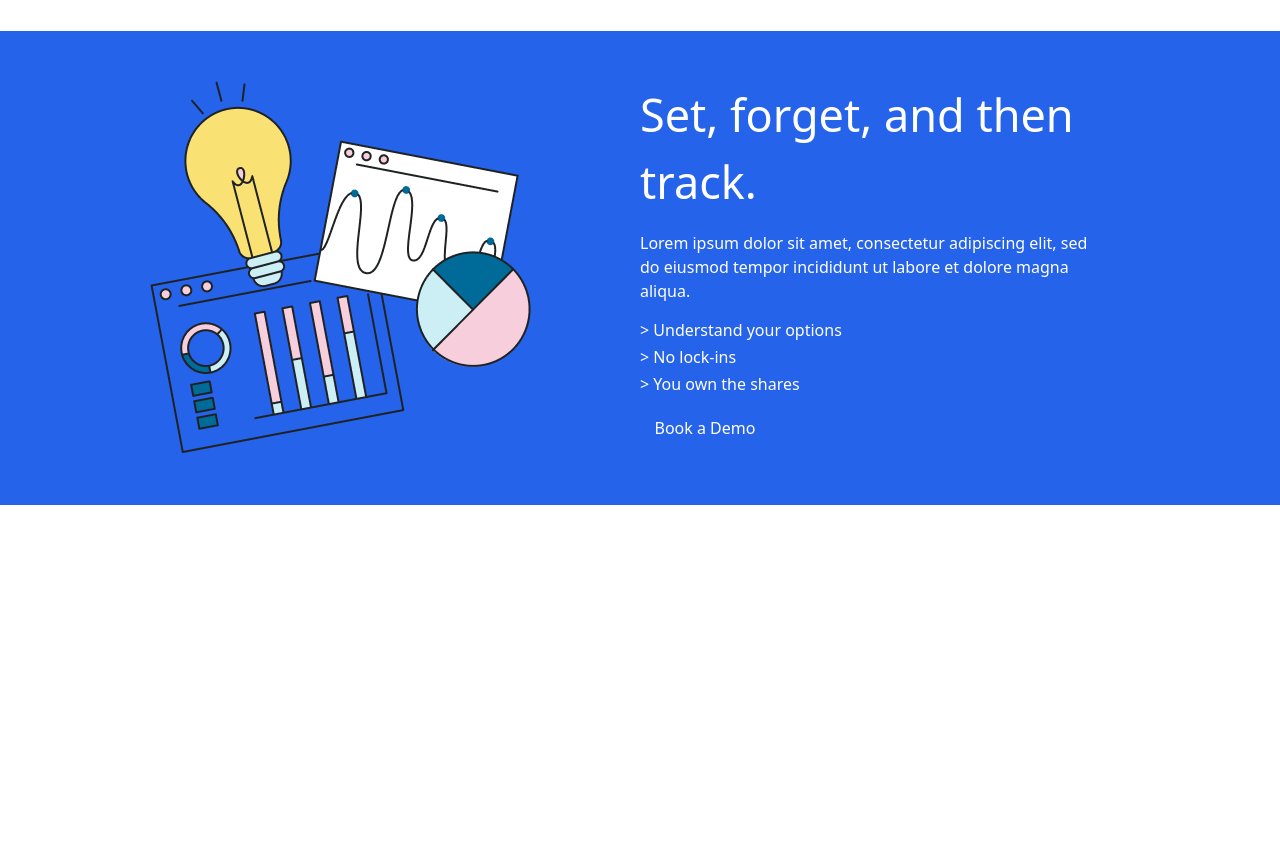
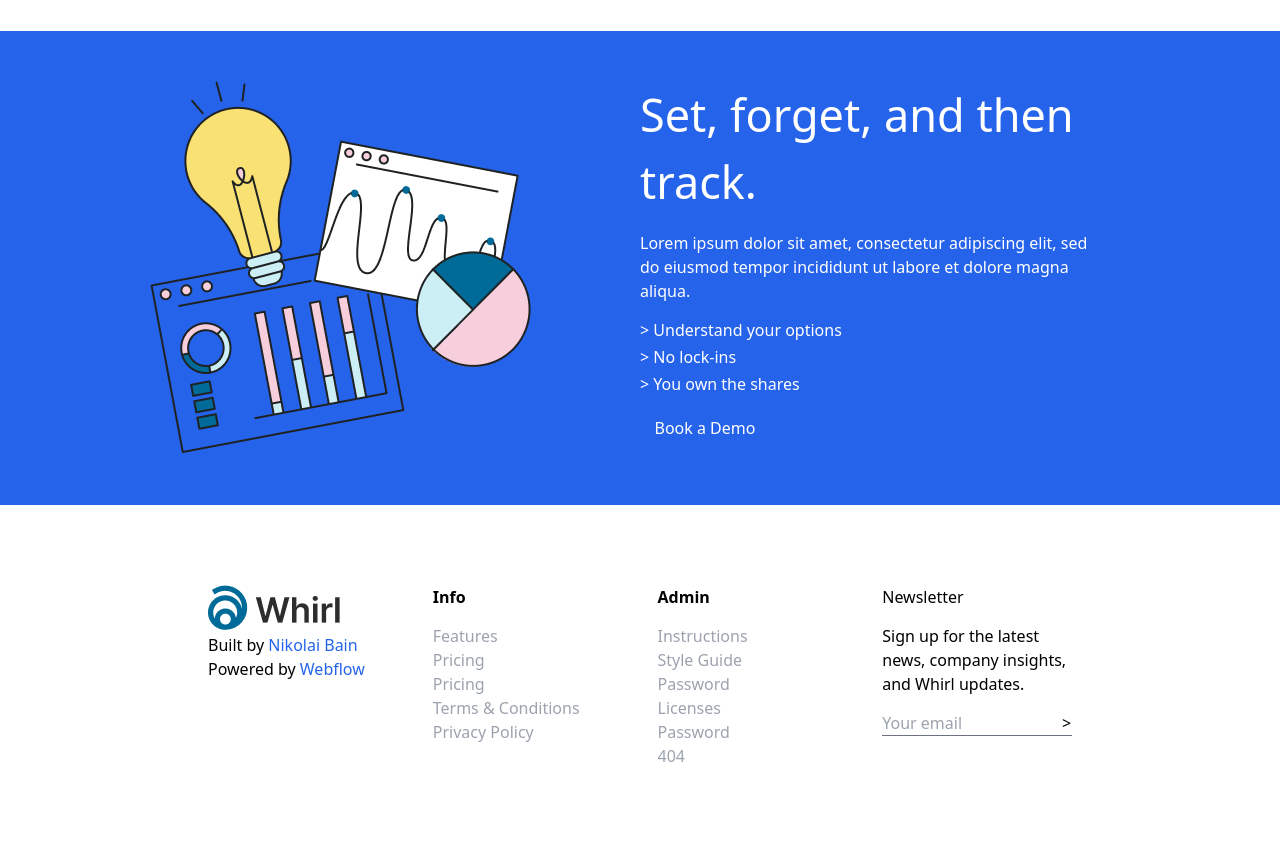
Before and after one commit to habibullozoda/f-pro, a website: page src/index.html in a window 1280 px wide. Shown: the part 1051-1899 px from the top of the page. Before the commit the page ends 1556 px from the top, so only its background shows below. Drawn offline with Linux system fonts and the light colour scheme.

Commit message:
footer elements

```diff
--- a/src/index.html
+++ b/src/index.html
@@ -71,5 +71,37 @@
             <button class="px-[10px] py-[5px] mr-[330px]">Book a Demo</button>
         </div>
     </div>
+    <div class="w-[80%] m-auto h-auto flex justify-between items-start p-[80px] gap-[35px]">
+        <div class="w-[25%]">
+            <img src="/IMAGE (33).png" alt="">
+            <p>Built by <span class="text-blue-600">Nikolai Bain</span></p>
+            <p>Powered by <span class="text-blue-600">Webflow</span></p>
+        </div>
+        <div class="w-[25%] text-gray-400">
+            <p class="font-bold text-black mb-[15px]">Info</p>
+            <p>Features</p>
+            <p>Pricing</p>
+            <p>Pricing</p>
+            <p>Terms & Conditions</p>
+            <p>Privacy Policy</p>
+        </div>
+        <div class="w-[25%] text-gray-400">
+            <p class="font-bold text-black mb-[15px]">Admin</p>
+            <p>Instructions</p>
+            <p>Style Guide</p>
+            <p>Password</p>
+            <p>Licenses</p>
+            <p>Password</p>
+            <p>404</p>
+        </div>
+        <div class="w-[25%]">
+            <p class="mb-[15px]">Newsletter</p>
+            <p>Sign up for the latest news, company insights, and Whirl updates.</p>
+           <div class="flex border-b border-gray-500 border-b-[1px] mt-[15px]">
+             <p class="text-gray-400">Your email</p> <span class="ml-[100px]">></span>
+           </div>
+        </div>
+    </div>
+
 </body>
 </html>
```
Also changed, not shown: src/output.css.
